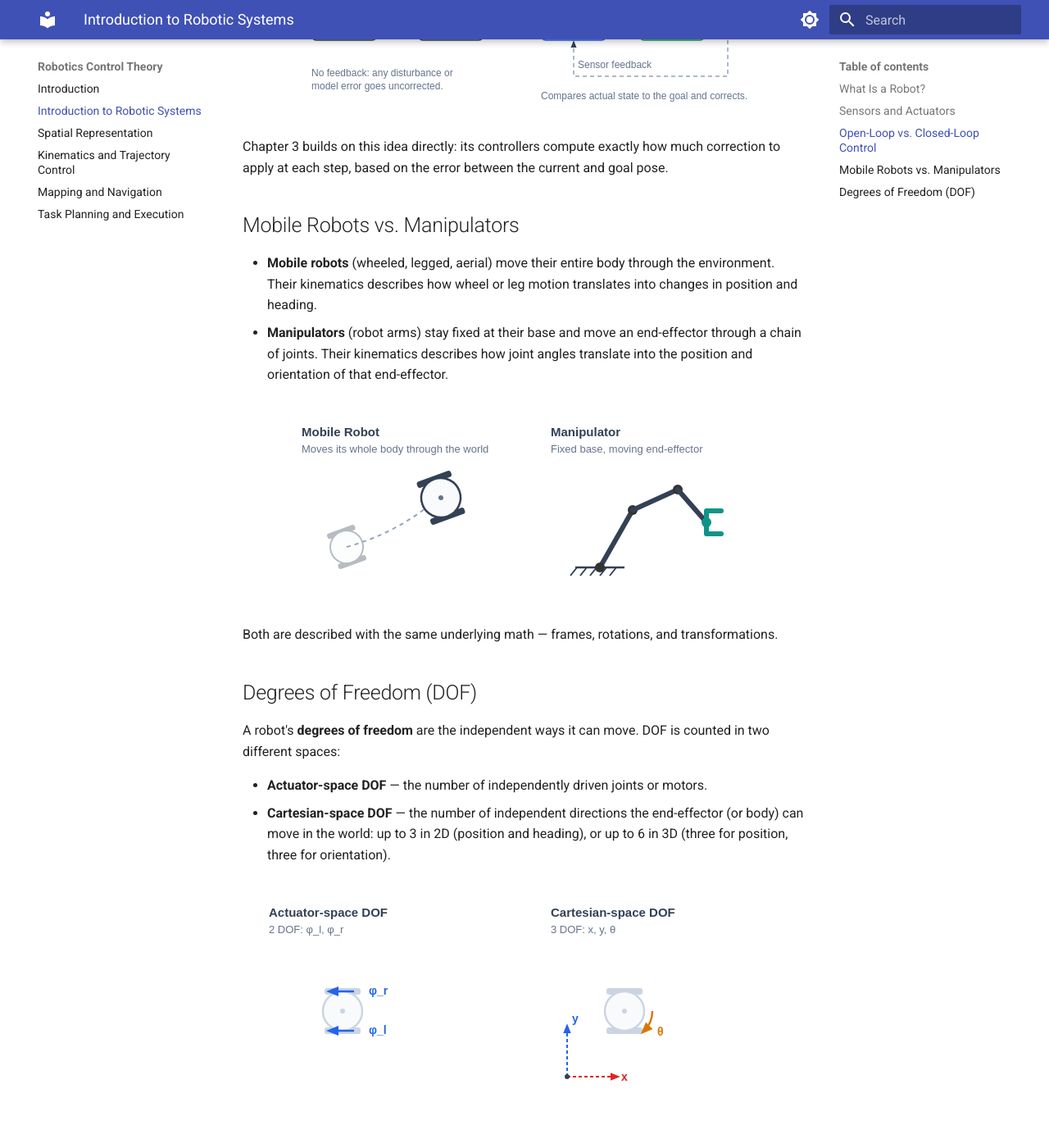
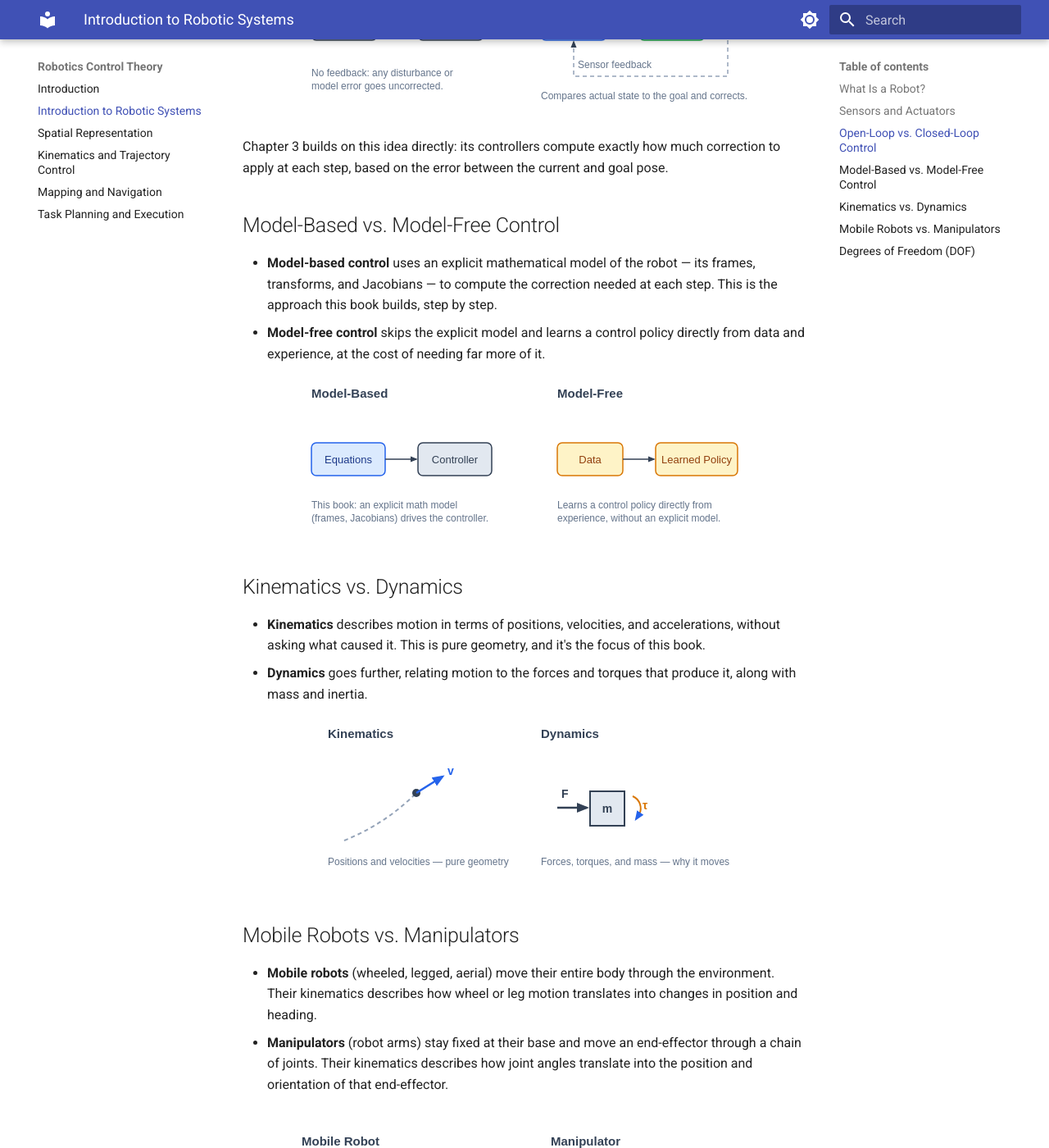
Before and after one commit to Kooroshoo/intro-to-robotics, an MkDocs documentation site: the page built from docs/01-introduction-to-robotic-systems.md, in a window 1280 px wide and 1400 px high, scrolled down 1388 px. Shown: the whole window at 82% size. Built offline with MkDocs 1.6.1 and Material for MkDocs 9.7.7, drawn with Linux system fonts in a browser that asks for light colours.

Commit message:
update lecture 1

```diff
--- a/docs/01-introduction-to-robotic-systems.md
+++ b/docs/01-introduction-to-robotic-systems.md
@@ -28,6 +28,24 @@ The chapters ahead are about closing the loop between the two: turning sensor me
 </p>
 
 Chapter 3 builds on this idea directly: its controllers compute exactly how much correction to apply at each step, based on the error between the current and goal pose.
+
+## Model-Based vs. Model-Free Control
+
+* **Model-based control** uses an explicit mathematical model of the robot — its frames, transforms, and Jacobians — to compute the correction needed at each step. This is the approach this book builds, step by step.
+* **Model-free control** skips the explicit model and learns a control policy directly from data and experience, at the cost of needing far more of it.
+
+<p markdown="1" style="text-align:center;">
+![Model-based control derives commands from equations; model-free control learns them from data](assets/images/model_based_free.svg)
+</p>
+
+## Kinematics vs. Dynamics
+
+* **Kinematics** describes motion in terms of positions, velocities, and accelerations, without asking what caused it. This is pure geometry, and it's the focus of this book.
+* **Dynamics** goes further, relating motion to the forces and torques that produce it, along with mass and inertia.
+
+<p markdown="1" style="text-align:center;">
+![Kinematics is about positions and velocities; dynamics is about the forces and torques behind them](assets/images/kinematics_dynamics.svg)
+</p>
 
 
 ## Mobile Robots vs. Manipulators
```
Also changed, not shown: docs/assets/images/kinematics_dynamics.svg (added), docs/assets/images/model_based_free.svg (added).
